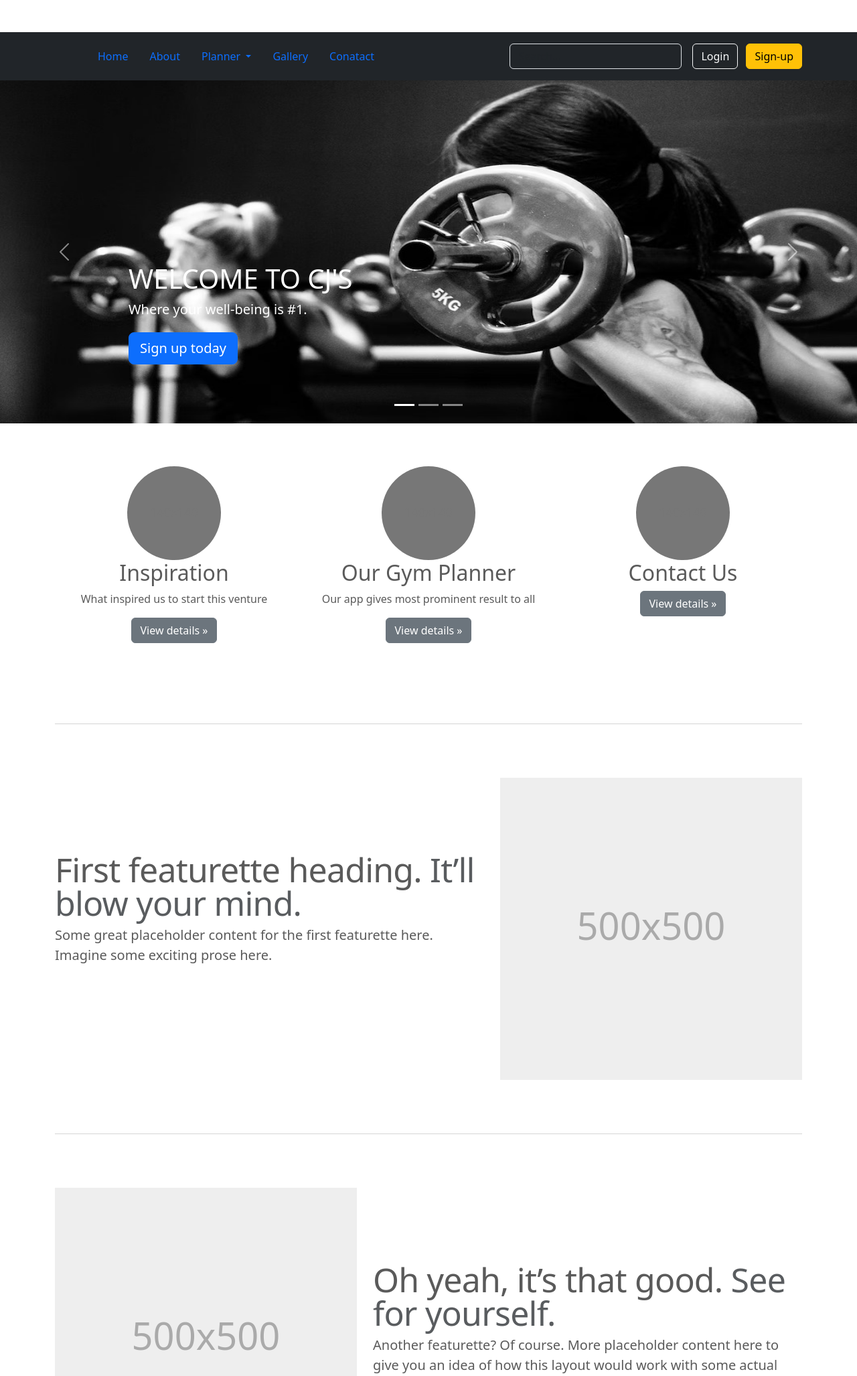
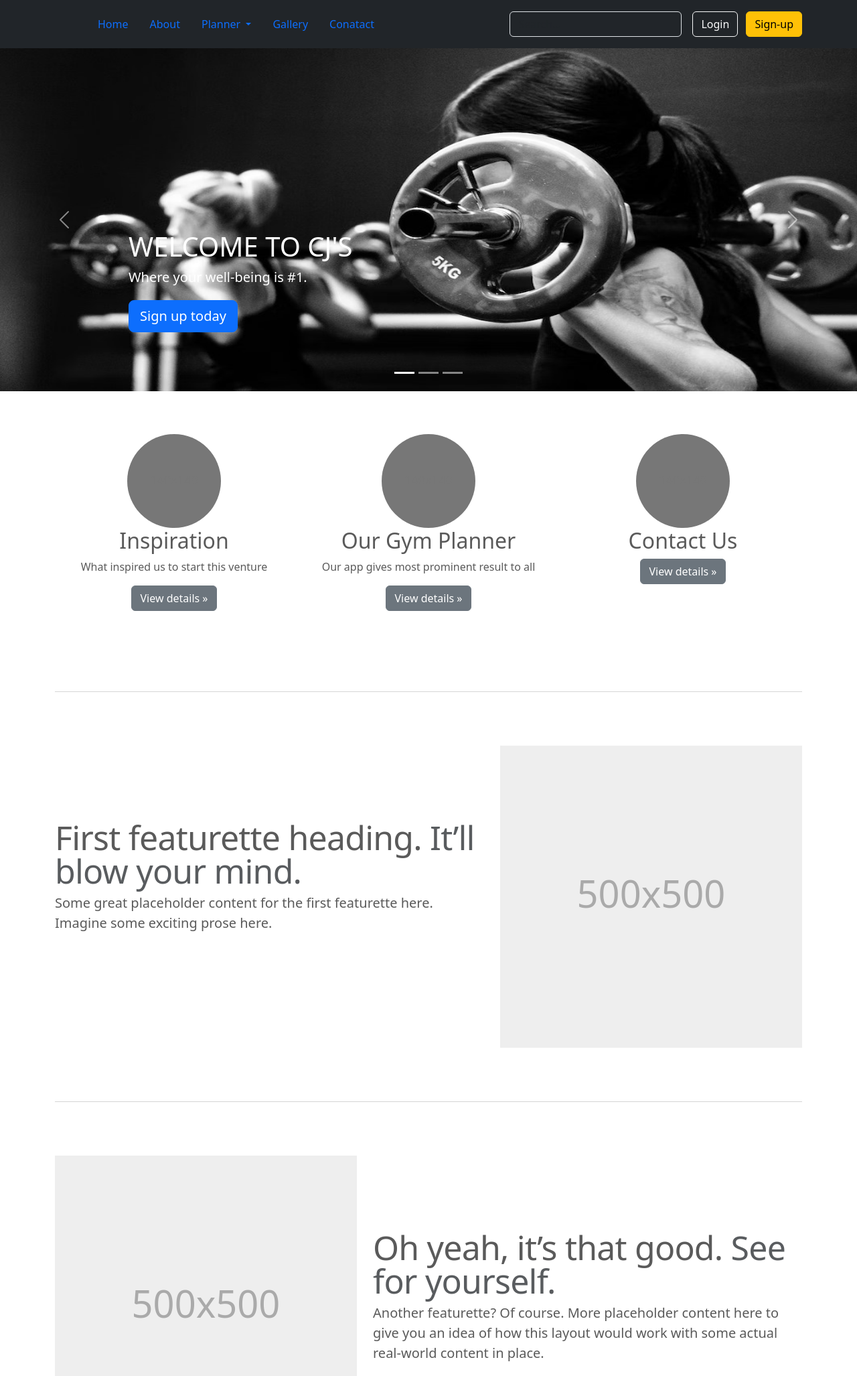
Before and after one commit to aaronchrisjo/gymplanner, a PHP site: page / in a window 1280 px wide. Shown: the top 2054 px of the page at 67% size. Run offline with PHP 8.4, Linux system fonts and the light colour scheme; some libraries are stand-ins or nearby versions.

Commit message:
fixed white bug

```diff
--- a/carousel.css
+++ b/carousel.css
@@ -3,8 +3,6 @@
 /* Padding below the footer and lighter body text */
 
 body {
-  padding-top: 3rem;
-  padding-bottom: 3rem;
   color: #5a5a5a;
 }
 
```
